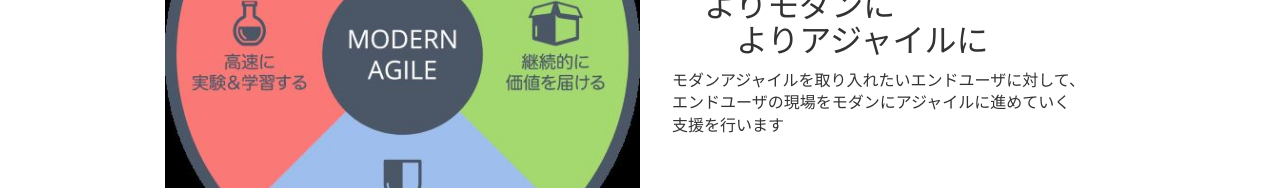
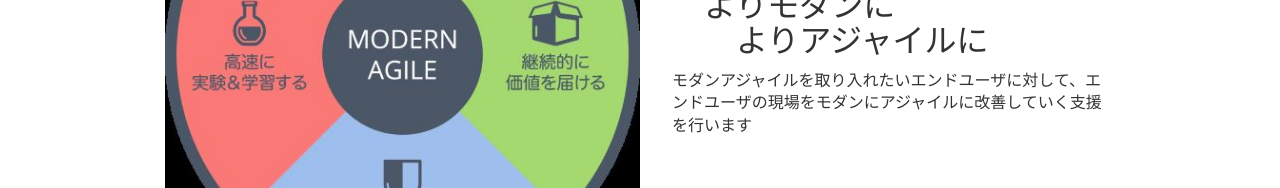
Before and after one commit to growthteamwork/growthteamwork.github.io, a plain HTML site: page index.html in a window 1280 px wide. Shown: the part 1365-1553 px from the top of the page. Drawn offline with Linux system fonts and the light colour scheme.

Commit message:
delete br

```diff
--- a/index.html
+++ b/index.html
@@ -62,7 +62,7 @@
 						<div class="card-leftImg-middle_ctt">
 							<h3 class="e_head">あなたの現場を<br>　よりモダンに<br>　　よりアジャイルに</h3>
 							<div class="e_txt">
-								<p>モダンアジャイルを取り入れたいエンドユーザに対して、<br>エンドユーザの現場をモダンにアジャイルに進めていく<br>支援を行います</p>
+								<p>モダンアジャイルを取り入れたいエンドユーザに対して、エンドユーザの現場をモダンにアジャイルに改善していく支援を行います</p>
 							</div>
 						</div>
 					</div>
```
